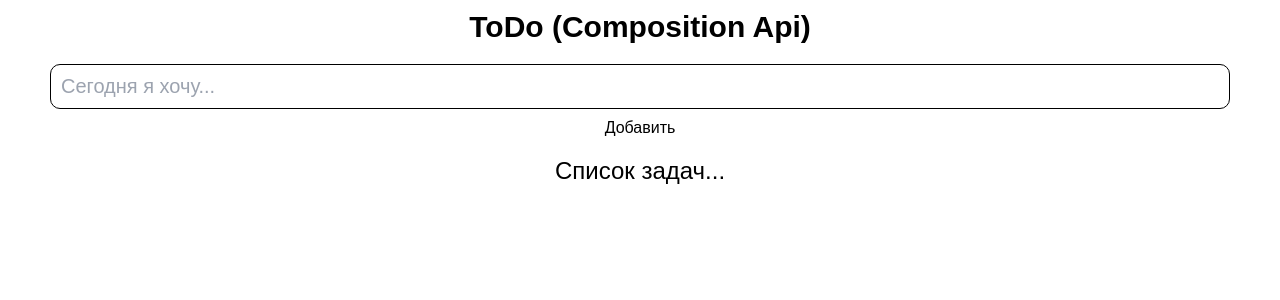
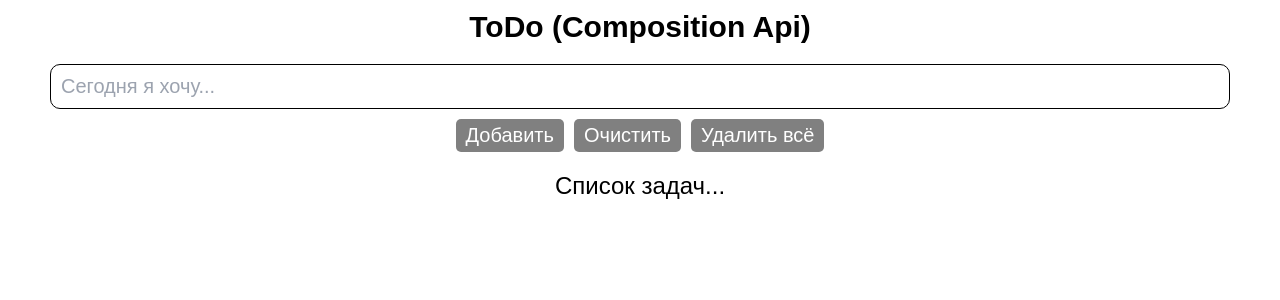
Before and after one commit to dmitrytrofim/todo-composition, a Vue app: page / in a window 1280 px wide. Shown: the top 300 px of the page. Built offline with nearby package versions, Linux system fonts and the light colour scheme.

Commit message:
add panel

```diff
--- a/src/components/BtnPanel.vue
+++ b/src/components/BtnPanel.vue
@@ -1,5 +1,10 @@
 <template>
- <button class="" type="button">{{ text }}</button>
+ <button
+  class="text-[20px] text-[white] bg-[black] p-[5px_10px] rounded-[5px]"
+  type="button"
+ >
+  {{ text }}
+ </button>
 </template>
 
 <script lang="ts" setup>
--- a/src/components/TodoPanel.vue
+++ b/src/components/TodoPanel.vue
@@ -3,13 +3,27 @@
   <input
    @keydown.enter="addItem"
    v-model="message"
-   ref="input"
+   ref="field"
    class="border w-full text-[20px] rounded-[10px] p-[10px]"
    type="text"
    placeholder="Сегодня я хочу..."
   />
-  <div class="flex justify-center">
-   <BtnPanel @click="addItem" text="Добавить" />
+  <div class="flex justify-center gap-[10px]">
+   <BtnPanel
+    @click="addItem"
+    :class="checkField ? 'bg-[gray]' : 'bg-[black]'"
+    text="Добавить"
+   />
+   <BtnPanel
+    @click="resetField"
+    :class="checkField ? 'bg-[gray]' : 'bg-[black]'"
+    text="Очистить"
+   />
+   <BtnPanel
+    @click="resetList"
+    :class="store.list.length === 0 ? 'bg-[gray]' : 'bg-[black]'"
+    text="Удалить всё"
+   />
   </div>
  </div>
 </template>
@@ -18,15 +32,32 @@
 import { ref } from 'vue';
 import { useTodoStore } from '@/store/index';
 import BtnPanel from '@/components/BtnPanel.vue';
+import { computed } from '@vue/reactivity';
 
-const input = ref(null);
+const field = ref<HTMLInputElement | null>(null);
+const checkField = computed(() => message.value?.trim() === '');
 const store = useTodoStore();
-const message = ref('');
+const message = defineModel({
+ type: String,
+ default: '',
+});
 
 function addItem() {
+ field.value!.focus();
+ if (checkField.value) return;
  store.addItem(message.value);
  message.value = '';
- (input.value! as HTMLInputElement).focus();
+}
+
+function resetField() {
+ message.value = '';
+ field.value!.focus();
+}
+
+function resetList() {
+ if (!confirm('Are you sure?')) return;
+ store.resetList();
+ field.value!.focus();
 }
 </script>
 
--- a/src/store/index.ts
+++ b/src/store/index.ts
@@ -11,5 +11,8 @@ export const useTodoStore = defineStore('todo', () => {
  function addItem(text) {
   list.value.push({ mes: text, id: Date.now() });
  }
- return { list, addItem };
+ function resetList() {
+  list.value = [];
+ }
+ return { list, addItem, resetList };
 });
```
Also changed, not shown: tsconfig.json (+25 -7 lines).
